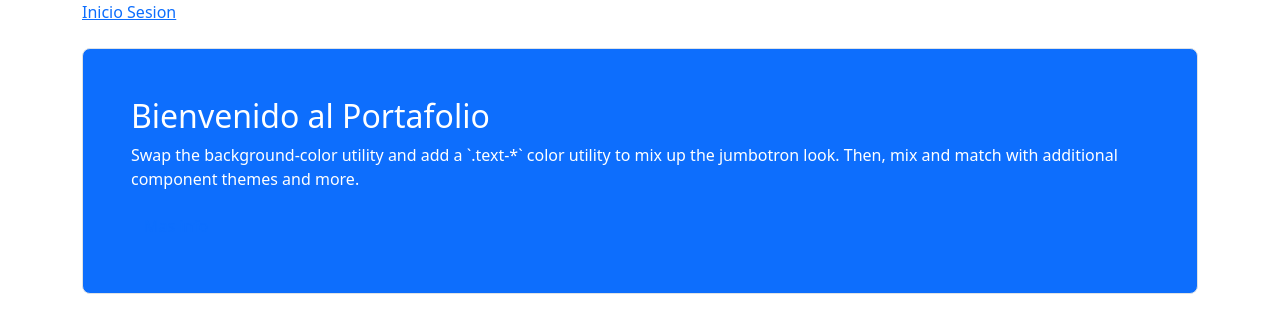
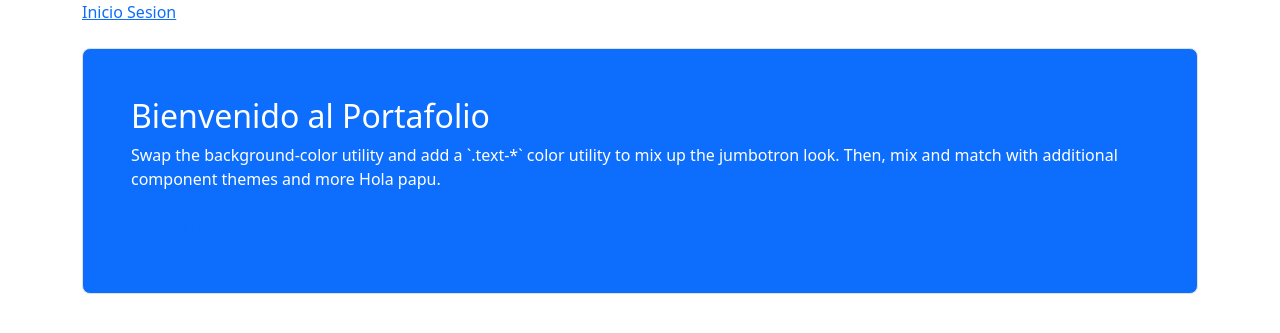
Before and after one commit to eamc07/portafolio, a PHP site: page /inicio.php in a window 1280 px wide. Shown: the top 333 px of the page. Run offline with PHP 8.4, Linux system fonts and the light colour scheme; data that the repository does not hold is empty.

Commit message:
se modifico inicio y login

```diff
--- a/inicio.php
+++ b/inicio.php
@@ -32,7 +32,7 @@ $proyectos = $obj_conexion->consuta("SELECT * FROM `proyectos`");
                     <p>
                         Swap the background-color utility and add a `.text-*` color
                         utility to mix up the jumbotron look. Then, mix and match with
-                        additional component themes and more.
+                        additional component themes and more Hola papu.
                     </p>
                     <button class="btn btn-outline-primary" type="button">
                         Mas info
```
